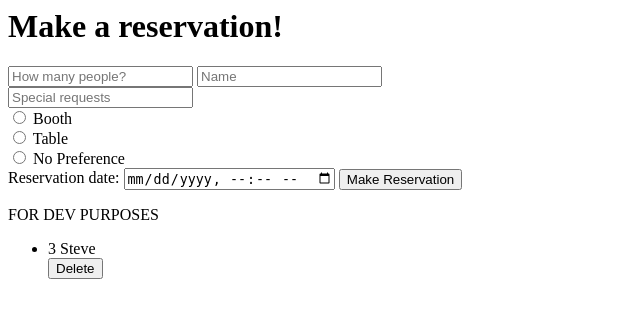
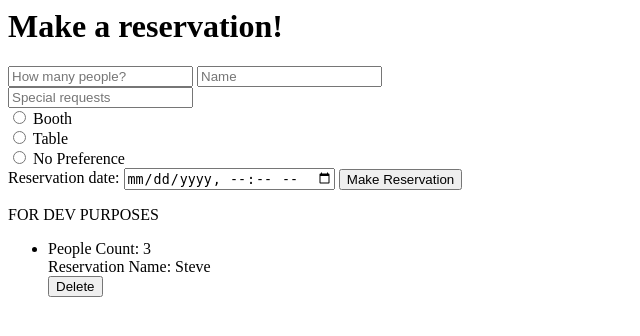
Before and after one commit to danielbrinkman/IntroSWEProject, a Django app: page /reservation/ in a window 1280 px wide. Shown: the top 336 px of the page, without its empty margins (0-640 px from the left). Run offline with Django 3.2, Linux system fonts and the light colour scheme; data comes from the database, SQL or seed files in the repository.

Commit message:
Update reservation.html
Hey Guys

```diff
--- a/reservation/templates/reservation.html
+++ b/reservation/templates/reservation.html
@@ -21,7 +21,8 @@
 	<ul>
 		{% for i in all_items %}
         	<li>
-            		{{i.peopleCount}} {{i.reservationName}}
+            		People Count: {{i.peopleCount}} <br>
+			Reservation Name: {{i.reservationName}}
         	</li>
 
         	<form action="/deleteReservationItem/{{i.id}}/" method = "post">{% csrf_token %}
```
